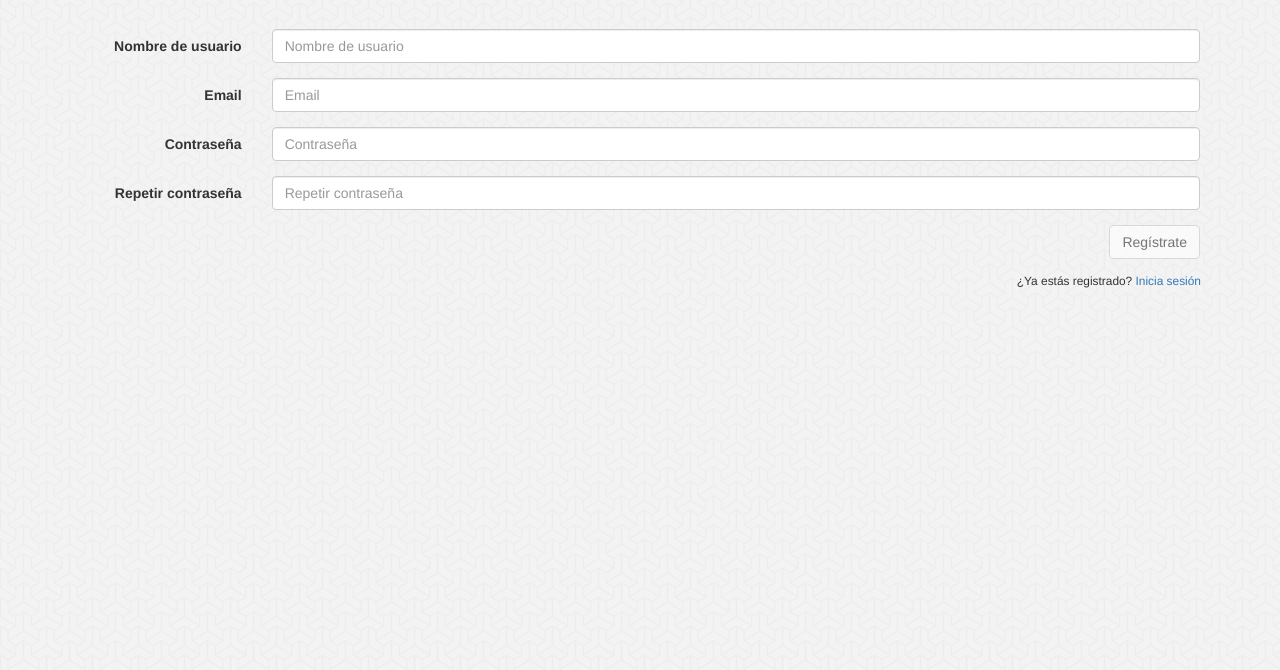
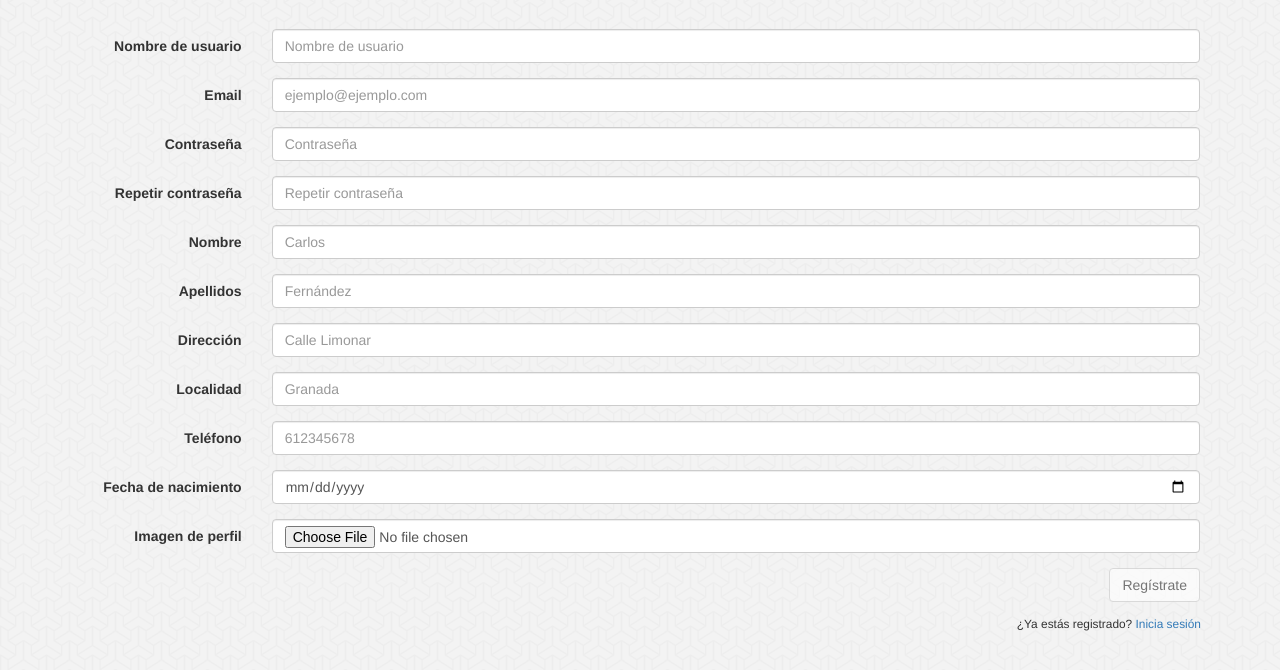
Before and after one commit to fblupi/grado_informatica-MDA, a PHP site: page /registro.php in a window 1280 px wide. Shown: the part 51-721 px from the top of the page. Run offline with PHP 8.4, Linux system fonts and the light colour scheme.

Commit message:
formulario de registro completo

```diff
--- a/GEvents/registro.php
+++ b/GEvents/registro.php
@@ -2,7 +2,7 @@
 <body>
 <section>
 <article>
-	<form class="form-horizontal" method="POST" action="#" data-toggle="validator" role="form">
+	<form class="form-horizontal" method="POST" action="registrarUsuario.php" data-toggle="validator" role="form">
 			<div class="form-group has-feedback">
 				<label class="col-sm-2 control-label">Nombre de usuario</label>
 				<div class="col-sm-10">
@@ -13,7 +13,7 @@
 		<div class="form-group has-feedback">
 				<label class="col-sm-2 control-label">Email</label>
 				<div class="col-sm-10">
-					<input type="email" pattern="^[-a-z0-9~!$%^&*_=+}{\'?]+(\.[-a-z0-9~!$%^&*_=+}{\'?]+)*@([a-z0-9_][-a-z0-9_]*(\.[-a-z0-9_]+)*\.(aero|arpa|biz|com|coop|edu|gov|info|int|mil|museum|name|net|org|pro|travel|mobi|[a-z][a-z])|([0-9]{1,3}\.[0-9]{1,3}\.[0-9]{1,3}\.[0-9]{1,3}))(:[0-9]{1,5})?$" class="form-control" id="correo" name="correo" placeholder="Email" required>
+					<input type="email" pattern="^[-a-z0-9~!$%^&*_=+}{\'?]+(\.[-a-z0-9~!$%^&*_=+}{\'?]+)*@([a-z0-9_][-a-z0-9_]*(\.[-a-z0-9_]+)*\.(aero|arpa|biz|com|coop|edu|gov|info|int|mil|museum|name|net|org|pro|travel|mobi|[a-z][a-z])|([0-9]{1,3}\.[0-9]{1,3}\.[0-9]{1,3}\.[0-9]{1,3}))(:[0-9]{1,5})?$" class="form-control" id="correo" name="correo" placeholder="ejemplo@ejemplo.com" required>
 				</div>
 				<span class="glyphicon form-control-feedback" aria-hidden="true"></span>
 			</div>
@@ -31,6 +31,48 @@
 				</div>
 				<span class="glyphicon form-control-feedback" aria-hidden="true"></span>
 			</div>
+		<div class="form-group">
+				<label class="col-sm-2 control-label">Nombre</label>
+				<div class="col-sm-10">
+					<input type="text" class="form-control" id="nombre" name="nombre" placeholder="Carlos">
+			</div>
+			</div>
+		<div class="form-group">
+				<label class="col-sm-2 control-label">Apellidos</label>
+				<div class="col-sm-10">
+					<input type="text" class="form-control" id="apellidos" name="apellidos" placeholder="Fernández">
+			</div>
+			</div>
+		<div class="form-group">
+				<label class="col-sm-2 control-label">Dirección</label>
+				<div class="col-sm-10">
+					<input type="text" class="form-control" id="direccion" name="direccion" placeholder="Calle Limonar">
+			</div>
+			</div>
+		<div class="form-group">
+				<label class="col-sm-2 control-label">Localidad</label>
+				<div class="col-sm-10">
+					<input type="text" class="form-control" id="localizacion" name="localizacion" placeholder="Granada">
+			</div>
+			</div>
+		<div class="form-group">
+				<label class="col-sm-2 control-label">Teléfono</label>
+				<div class="col-sm-10">
+					<input type="tel" class="form-control" id="telefono" name="telefono" placeholder="612345678">
+			</div>
+			</div>
+		<div class="form-group">
+				<label class="col-sm-2 control-label">Fecha de nacimiento</label>
+				<div class="col-sm-10">
+					<input type="date" class="form-control" id="fechaNacimiento" name="fechaNacimiento" placeholder="dd/mm/aaaa">
+			</div>
+			</div>
+		<div class="form-group">
+				<label class="col-sm-2 control-label">Imagen de perfil</label>
+				<div class="col-sm-10">
+					<input type="file" class="form-control" id="imagen" name="imagen" placeholder="dd/mm/aaaa">
+			</div>
+		</div>
 			<div class="form-group">
 				<div class="col-sm-offset-2 col-sm-10">
 					<button type="submit" class="btn btn-default inicioSesion">Regístrate</button>
```
